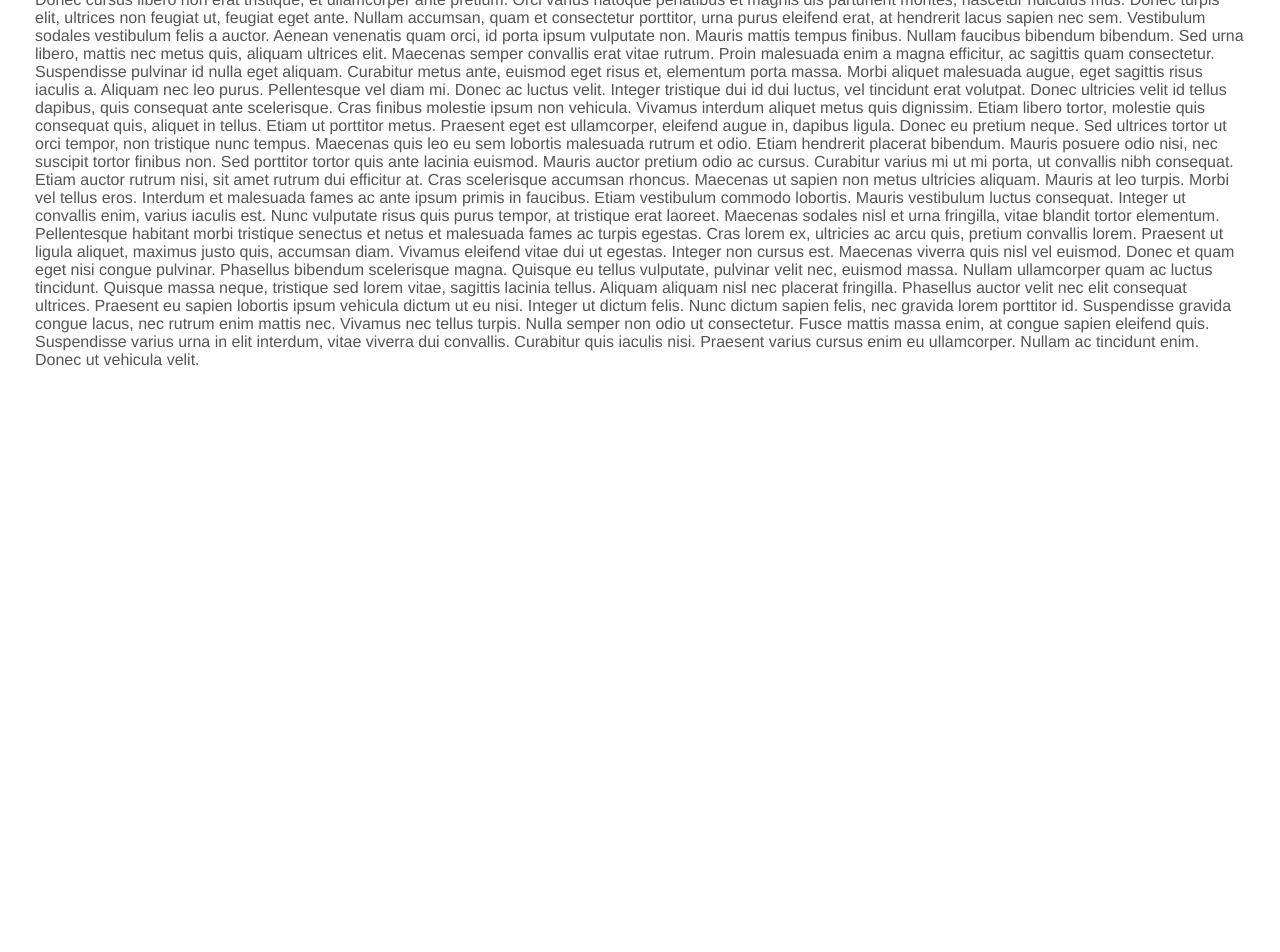
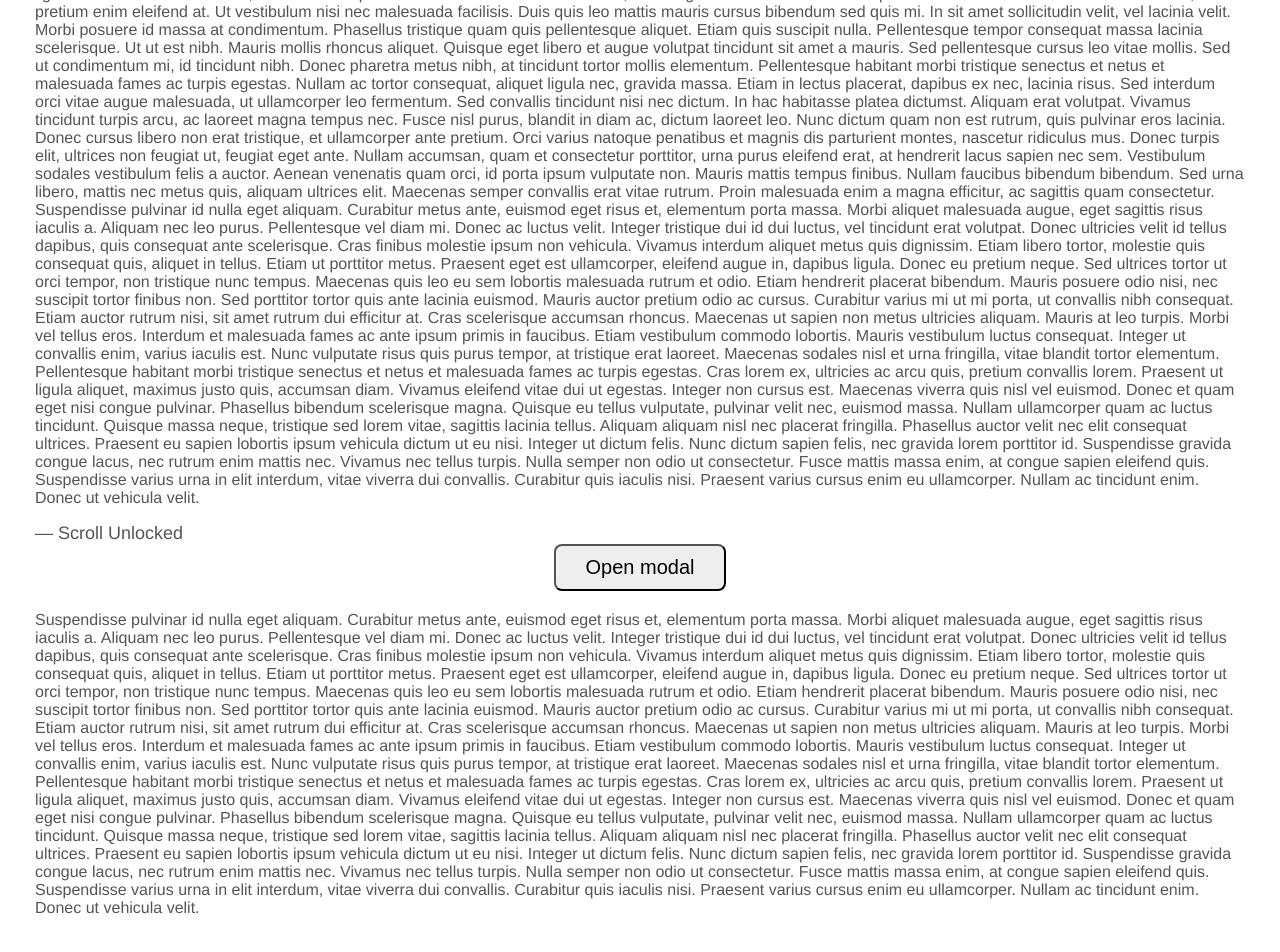
Before and after one commit to willmcpo/body-scroll-lock, a website: page examples/modal/index.html in a window 1280 px wide. Shown: the part 3133-4085 px from the top of the page. Before the commit the page ends 3545 px from the top, so only its background shows below. Drawn offline with Linux system fonts and the light colour scheme.

Commit message:
updated examples

```diff
--- a/examples/modal/index.html
+++ b/examples/modal/index.html
@@ -314,7 +314,20 @@
         Fusce interdum orci id purus vehicula, pellentesque finibus massa accumsan. Nunc eleifend consequat nibh,
         placerat convallis urna accumsan eu. Nulla bibendum ipsum turpis, a sollicitudin turpis imperdiet in. Praesent
         vestibulum leo non nibh pulvinar faucibus. Donec dictum ligula eget efficitur pulvinar. Maecenas pulvinar ante
-        vel urna rutrum tincidunt. Aliquam erat volutpat. In hac habitasse platea dictumst. Nulla eu magna quis nulla
+        vel urna rutrum tincidunt. Aliquam erat volutpat.
+      </p>
+    </div>
+
+    <div class="buttonsContainer">
+      <button class="disableBodyScroll" ontouchstart="">
+        Open modal
+      </button>
+    </div>
+
+    <div>
+      <span class="bodyScrollLockStatus"> &mdash; Scroll Unlocked</span>
+      <p>
+        In hac habitasse platea dictumst. Nulla eu magna quis nulla
         euismod viverra. Nulla semper diam eget convallis pulvinar. Nulla facilisi. Nulla condimentum gravida
         sollicitudin. Mauris scelerisque, ligula quis varius dignissim, libero tellus faucibus enim, id gravida nibh
         nisl vitae massa. Pellentesque auctor diam et dolor fringilla, sed tristique nunc pharetra. Cras quis gravida
@@ -468,8 +481,45 @@
         Curabitur quis iaculis nisi. Praesent varius cursus enim eu ullamcorper. Nullam ac tincidunt enim. Donec ut
         vehicula velit.
       </p>
+      <span class="bodyScrollLockStatus"> &mdash; Scroll Unlocked</span>
     </div>
 
+    <div class="buttonsContainer">
+      <button class="disableBodyScroll" ontouchstart="">
+        Open modal
+      </button>
+    </div>
+
+    <div>
+      <p>
+        Suspendisse pulvinar id nulla eget aliquam. Curabitur metus ante, euismod eget risus et, elementum
+        porta massa. Morbi aliquet malesuada augue, eget sagittis risus iaculis a. Aliquam nec leo purus. Pellentesque
+        vel diam mi. Donec ac luctus velit. Integer tristique dui id dui luctus, vel tincidunt erat volutpat. Donec
+        ultricies velit id tellus dapibus, quis consequat ante scelerisque. Cras finibus molestie ipsum non vehicula.
+        Vivamus interdum aliquet metus quis dignissim. Etiam libero tortor, molestie quis consequat quis, aliquet in
+        tellus. Etiam ut porttitor metus. Praesent eget est ullamcorper, eleifend augue in, dapibus ligula. Donec eu
+        pretium neque. Sed ultrices tortor ut orci tempor, non tristique nunc tempus. Maecenas quis leo eu sem lobortis
+        malesuada rutrum et odio. Etiam hendrerit placerat bibendum. Mauris posuere odio nisi, nec suscipit tortor
+        finibus non. Sed porttitor tortor quis ante lacinia euismod. Mauris auctor pretium odio ac cursus. Curabitur
+        varius mi ut mi porta, ut convallis nibh consequat. Etiam auctor rutrum nisi, sit amet rutrum dui efficitur at.
+        Cras scelerisque accumsan rhoncus. Maecenas ut sapien non metus ultricies aliquam. Mauris at leo turpis. Morbi
+        vel tellus eros. Interdum et malesuada fames ac ante ipsum primis in faucibus. Etiam vestibulum commodo
+        lobortis. Mauris vestibulum luctus consequat. Integer ut convallis enim, varius iaculis est. Nunc vulputate
+        risus quis purus tempor, at tristique erat laoreet. Maecenas sodales nisl et urna fringilla, vitae blandit
+        tortor elementum. Pellentesque habitant morbi tristique senectus et netus et malesuada fames ac turpis egestas.
+        Cras lorem ex, ultricies ac arcu quis, pretium convallis lorem. Praesent ut ligula aliquet, maximus justo quis,
+        accumsan diam. Vivamus eleifend vitae dui ut egestas. Integer non cursus est. Maecenas viverra quis nisl vel
+        euismod. Donec et quam eget nisi congue pulvinar. Phasellus bibendum scelerisque magna. Quisque eu tellus
+        vulputate, pulvinar velit nec, euismod massa. Nullam ullamcorper quam ac luctus tincidunt. Quisque massa neque,
+        tristique sed lorem vitae, sagittis lacinia tellus. Aliquam aliquam nisl nec placerat fringilla. Phasellus
+        auctor velit nec elit consequat ultrices. Praesent eu sapien lobortis ipsum vehicula dictum ut eu nisi. Integer
+        ut dictum felis. Nunc dictum sapien felis, nec gravida lorem porttitor id. Suspendisse gravida congue lacus, nec
+        rutrum enim mattis nec. Vivamus nec tellus turpis. Nulla semper non odio ut consectetur. Fusce mattis massa
+        enim, at congue sapien eleifend quis. Suspendisse varius urna in elit interdum, vitae viverra dui convallis.
+        Curabitur quis iaculis nisi. Praesent varius cursus enim eu ullamcorper. Nullam ac tincidunt enim. Donec ut
+        vehicula velit.
+      </p>
+    </div>
     <script src="bundle.js"></script>
   </body>
 </html>
--- a/examples/modal/package.json
+++ b/examples/modal/package.json
@@ -3,9 +3,11 @@
   "description": "Example for body scroll lock, with a Modal",
   "author": "diachedelic",
   "license": "MIT",
-  "dependencies": {},
+  "dependencies": {
+    "uglify-js": "^3.14.1"
+  },
   "scripts": {
-    "compile": "browserify ./main.js > bundle.js",
+    "compile": "browserify ./main.js | uglifyjs -cm > bundle.js",
     "deployNow": "now --prod"
   },
   "devDependencies": {
```
Also changed, not shown: examples/modal/main.js (+14 -8 lines), examples/vanilla/bundle.js (+5 -23 lines), 1 other file.
